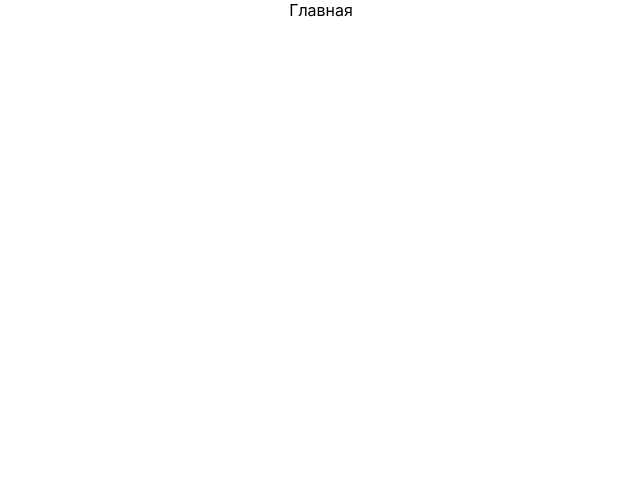
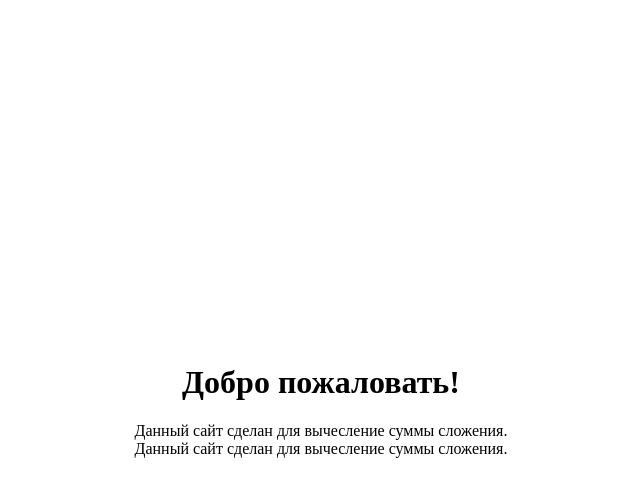
Before and after one commit to Mirkadoi/exemple-infinite-scroll, a React (Create React App) app: page / in a window 1280 px wide. Shown: the top 496 px of the page, without its empty margins (319-959 px from the left). Built offline with nearby package versions, Linux system fonts and the light colour scheme.

Commit message:
Добавляет основное описание на главную по центру

```diff
--- a/package.json
+++ b/package.json
@@ -7,11 +7,12 @@
     "@testing-library/react": "^9.5.0",
     "@testing-library/user-event": "^7.2.1",
     "node-sass": "^4.13.1",
+    "normalize.css": "^8.0.1",
+    "prop-types": "^15.7.2",
     "react": "^16.13.1",
     "react-dom": "^16.13.1",
     "react-router-dom": "^5.1.2",
-    "react-scripts": "3.4.1",
-    "prop-types": "^15.7.2"
+    "react-scripts": "3.4.1"
   },
   "scripts": {
     "start": "react-scripts start",
--- a/src/app/App.js
+++ b/src/app/App.js
@@ -1,17 +1,14 @@
 import React, { useState } from 'react';
 import RootRouter from '../router/RootRouter';
-import styles from './App.module.scss';
 
 
 function App() {
     const [isAuth, switchIsAuth] = useState(false);
     return (
-        <div className={styles.app}>
-            <RootRouter
-                isAuth={isAuth}
-                switchIsAuth={switchIsAuth}
-            />
-        </div>
+        <RootRouter
+            isAuth={isAuth}
+            switchIsAuth={switchIsAuth}
+        />
     );
 }
 
--- a/src/app/App.module.scss
+++ /dev/null
@@ -1,40 +0,0 @@
-.app {
-    text-align: center;
-}
-
-.app-logo {
-    height: 40vmin;
-    pointer-events: none;
-}
-
-@media (prefers-reduced-motion: no-preference) {
-
-    .app-logo {
-        animation: app-logo-spin infinite 20s linear;
-    }
-}
-
-.app-header {
-    background-color: #282c34;
-    min-height: 100vh;
-    display: flex;
-    flex-direction: column;
-    align-items: center;
-    justify-content: center;
-    font-size: calc(10px + 2vmin);
-}
-
-.app-link {
-    color: #61dafb;
-}
-
-@keyframes app-logo-spin {
-
-    from {
-        transform: rotate(0deg);
-    }
-
-    to {
-        transform: rotate(360deg);
-    }
-}
--- a/src/page/main/Main.js
+++ b/src/page/main/Main.js
@@ -1,8 +1,19 @@
 import React from 'react';
+import styles from './Main.module.scss';
 
 const Main = () => (
-    <div>
-        Главная
+    <div className={styles.root}>
+        <div className={styles.wrapper}>
+            <h1>
+                Добро пожаловать!
+            </h1>
+            <div>
+                Данный сайт сделан для вычесление суммы сложения.
+            </div>
+            <div>
+                Данный сайт сделан для вычесление суммы сложения.
+            </div>
+        </div>
     </div>
 );
 
--- /dev/null
+++ b/src/page/main/Main.module.scss
@@ -0,0 +1,11 @@
+.root {
+    height: 100vh;
+}
+
+.wrapper {
+    display: flex;
+    flex-direction: column;
+    justify-content: center;
+    height: 100%;
+    align-items: center;
+}
--- a/src/scss/index.scss
+++ b/src/scss/index.scss
@@ -1,10 +1,4 @@
-body {
-    margin: 0;
-    font-family: -apple-system, BlinkMacSystemFont, "Segoe UI", "Roboto", "Oxygen", "Ubuntu", "Cantarell", "Fira Sans", "Droid Sans", "Helvetica Neue", sans-serif;
-    -webkit-font-smoothing: antialiased;
-    -moz-osx-font-smoothing: grayscale;
-}
+// Base
 
-code {
-    font-family: source-code-pro, Menlo, Monaco, Consolas, "Courier New", monospace;
-}
+@import "variables";
+@import "reboot";
--- /dev/null
+++ b/src/scss/reboot.scss
@@ -0,0 +1,16 @@
+html,
+body {
+    height: 100%;
+    margin: 0;
+    padding: 0;
+}
+
+*,
+*::before,
+*::after {
+    box-sizing: border-box;
+}
+
+:focus {
+    outline: 0;
+}
--- /dev/null
+++ b/src/scss/variables.scss
@@ -0,0 +1,41 @@
+
+// Base colors
+//---------------------------------
+
+$color-white:                   #fff !default;
+$color-black:                   #000 !default;
+$color-red:                     #e84552 !default;
+$color-purple:                  #9c27b0 !default;
+$color-blue:                    #51abff !default;
+$color-green:                   #008000 !default;
+$color-yellow:                  #ff0 !default;
+$color-orange:                  #ff9800 !default;
+$color-brown:                   #795548 !default;
+
+// Viewports
+//---------------------------------
+
+$viewport--xs:                  320px !default; // mobile;
+$viewport--sm:                  360px !default; // mobile;
+$viewport--md:                  768px !default; // tablet;
+$viewport--lg:                  1080px !default; // tablet;
+$viewport--xl:                  1366px !default; // desktop;
+$viewport--2xl:                 1600px !default; // desktop;
+
+$viewport--xs-max:              $viewport--sm - 0.02px !default;
+$viewport--sm-max:              $viewport--md - 0.02px !default;
+$viewport--md-max:              $viewport--lg - 0.02px !default;
+$viewport--lg-max:              $viewport--xl - 0.02px !default;
+$viewport--xl-max:              $viewport--2xl - 0.02px !default;
+
+// Typography
+//---------------------------------
+
+$font-family--sansSerif:        Arial, sans-serif !default;
+$font-family--serif:            Georgia, "Times New Roman", Times, serif !default;
+$font-family--monospace:        Monaco, Menlo, Consolas, "Courier New", monospace !default;
+
+// Background
+//---------------------------------
+
+$bg-main:                       $color-white !default;
```
Also changed, not shown: 2 other files (tests, documents, lock files or other folders).
